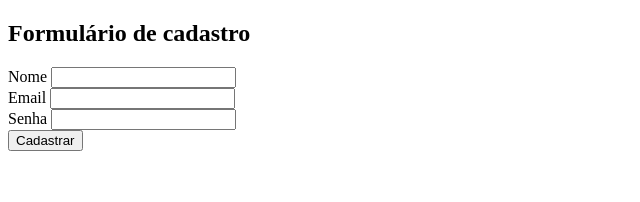
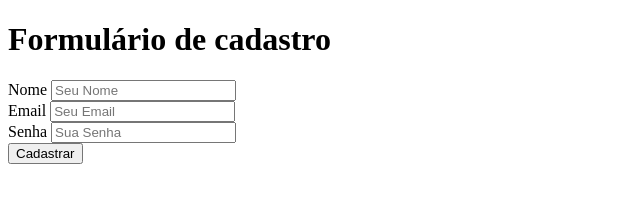
Before and after one commit to brunnohc/exercicio_modulo2, a plain HTML site: page index.html in a window 1280 px wide. Shown: the whole page, without its empty margins (0-640 px from the left). Drawn offline with Linux system fonts and the light colour scheme.

Commit message:
Mudança no código index

```diff
--- a/index.html
+++ b/index.html
@@ -4,36 +4,23 @@
       <meta charset="UTF-8">
       <meta http-equiv="X-UA-Compatible" content="IE=edge">
       <meta name="viewport" content="width=device-width, initial-scale=1.0">
-
       <title>Formulário de cadastro</title>
-
-
       </head>
-<!-- partial:index.partial.html -->
-    <title> Cadastro  </title>
         <body>
-<!-- partial:index.partial.html -->
-<div class="login-box">
-  <h2>Formulário de cadastro</h2>
+      <h1>Formulário de cadastro</h1>
     <form>
-    <div class="user-box">
-      <label>Nome</label>
-      <input type="text" name="" required="">
-    </div>
-    <div class="user-box">
-      <label>Email</label>
-      <input type="text" name="" required="">
-    </div>
-    <div class="user-box">
-      <label>Senha</label>
-      <input type="password" name="" required="">
-    </div>
+      <label for = "nome">Nome</label>
+      <input id="nome" placeholder = "Seu Nome" type="text" />
+    <br/>
+      <label for = "email">Email</label>
+      <input id="email" placeholder= "Seu Email" type="Email" />
+    <br/>
+      <label for = "password">Senha</label>
+      <input id ="password" placeholder = "Sua Senha" type="password" />
+    <br/>
       <button type="submit">
       Cadastrar
       </button>
-
     </form>
-</div>
-<!-- partial -->
   </body>
 </html>
```
Lines whose indentation alone changed are shown as unchanged.
